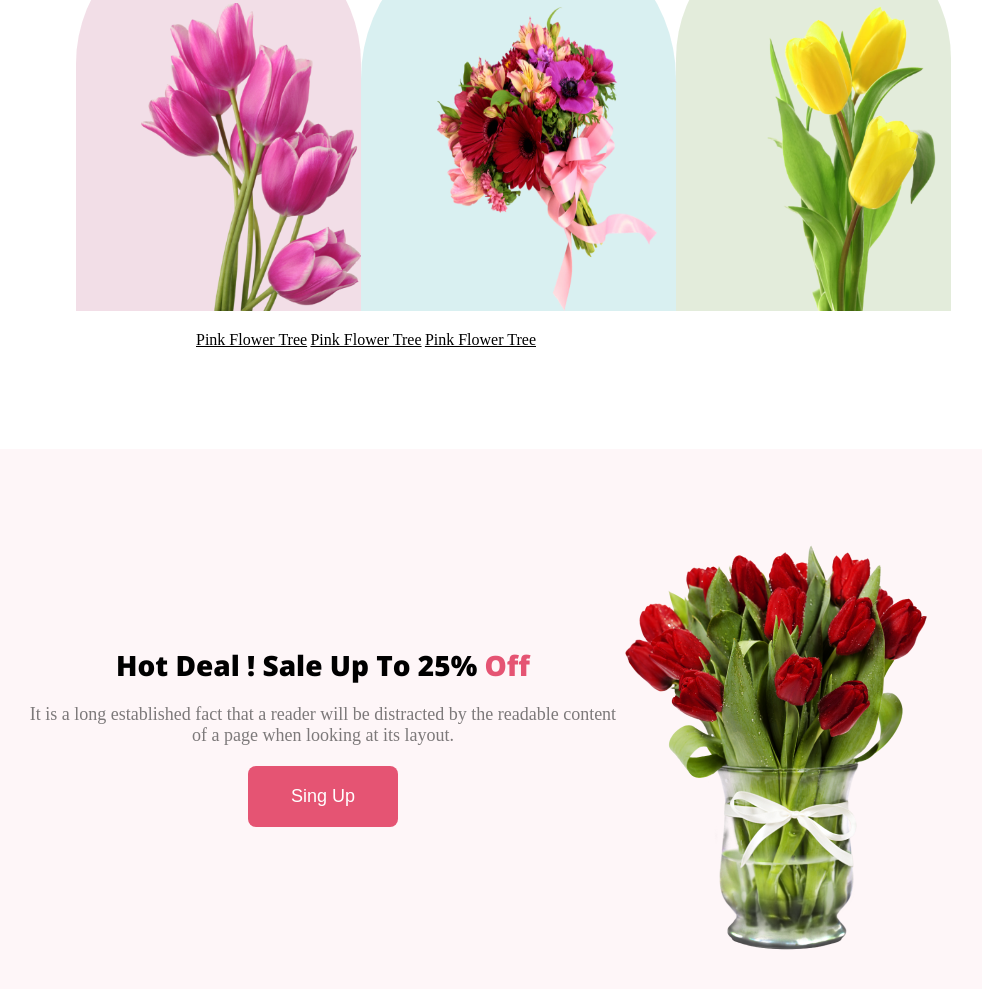
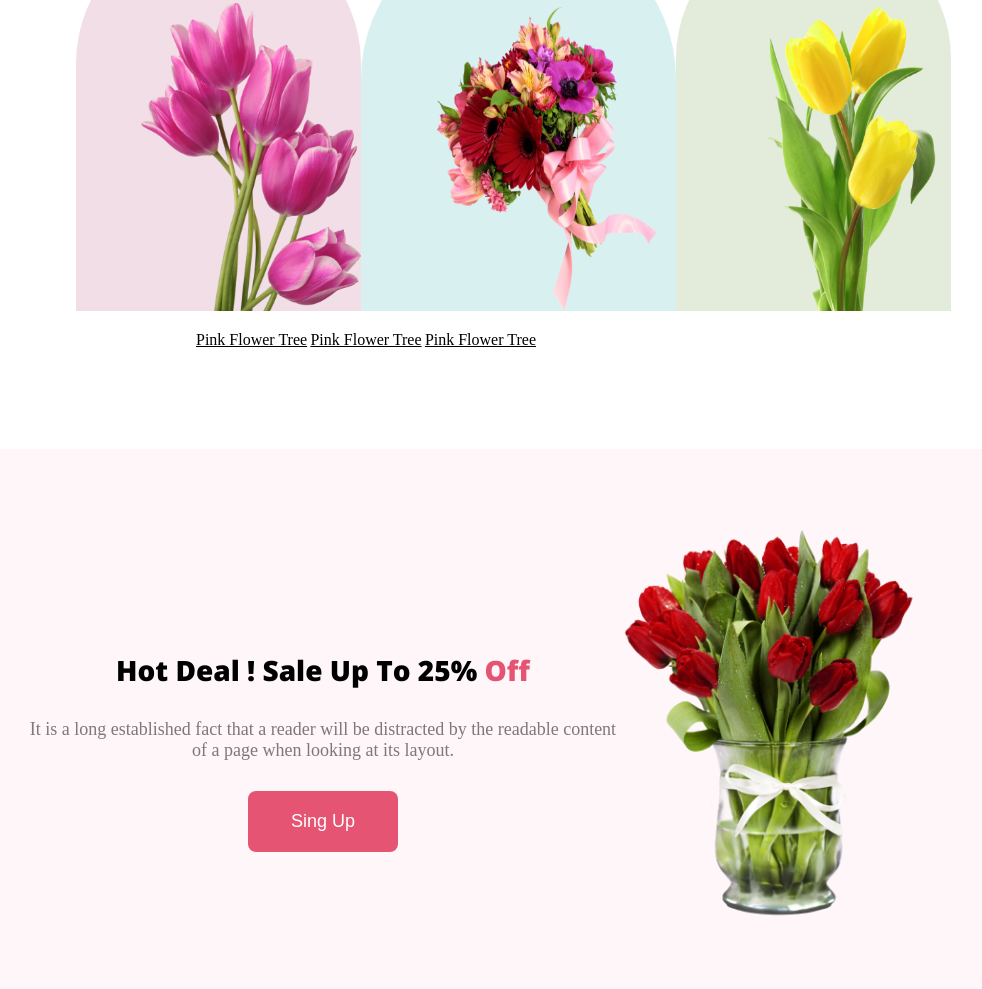
Before and after one commit to MD-Sabbir-Hosain-Rafi99/assignment-flower-shop, a plain HTML site: page index.html in a window 1280 px wide. Shown: the part 1182-2171 px from the top of the page, without its empty margins (274-1256 px from the left). Drawn offline with nearby package versions, Linux system fonts and the light colour scheme.

```diff
--- a/style.css
+++ b/style.css
@@ -94,7 +94,6 @@
     height: 390px;
     border-radius: 300px 300px 0px 0px;
     background: rgba(167, 33, 98, 0.15);
-    /* margin-left: 380px; */
 }
 
 .pink-one {
@@ -136,12 +135,15 @@
 }
 
 
+
+
+/* Hot Deal Banner Section */
 .hot-deal-banner {
     display: flex;
     justify-content: space-around;
     align-items: center;
     width: auto;
-    height: 600px;
+    height: 550px;
     border-radius: 8px;
     background: rgba(229, 84, 115, 0.05);
 }
@@ -154,7 +156,7 @@ span {
     font-family: 'Open Sans', sans-serif;
     font-size: 28px;
     font-weight: 800;
-    margin-bottom: 20px;
+    margin-bottom: 30px;
 }
 
 .hot-deal-para {
@@ -165,14 +167,17 @@ span {
     text-align: center;
     font-size: 18px;
     font-weight: 400;
-    margin-bottom: 20px;
+    margin-bottom: 30px;
 }
 
 .hot-deal-text {
     text-align: center;
+    margin-top: 80px;
     margin-left: 300px;
 }
 
-.rose{
+.rose {
     margin-right: 300px;
+    width: auto;
+    height: 400px;
 }
```
